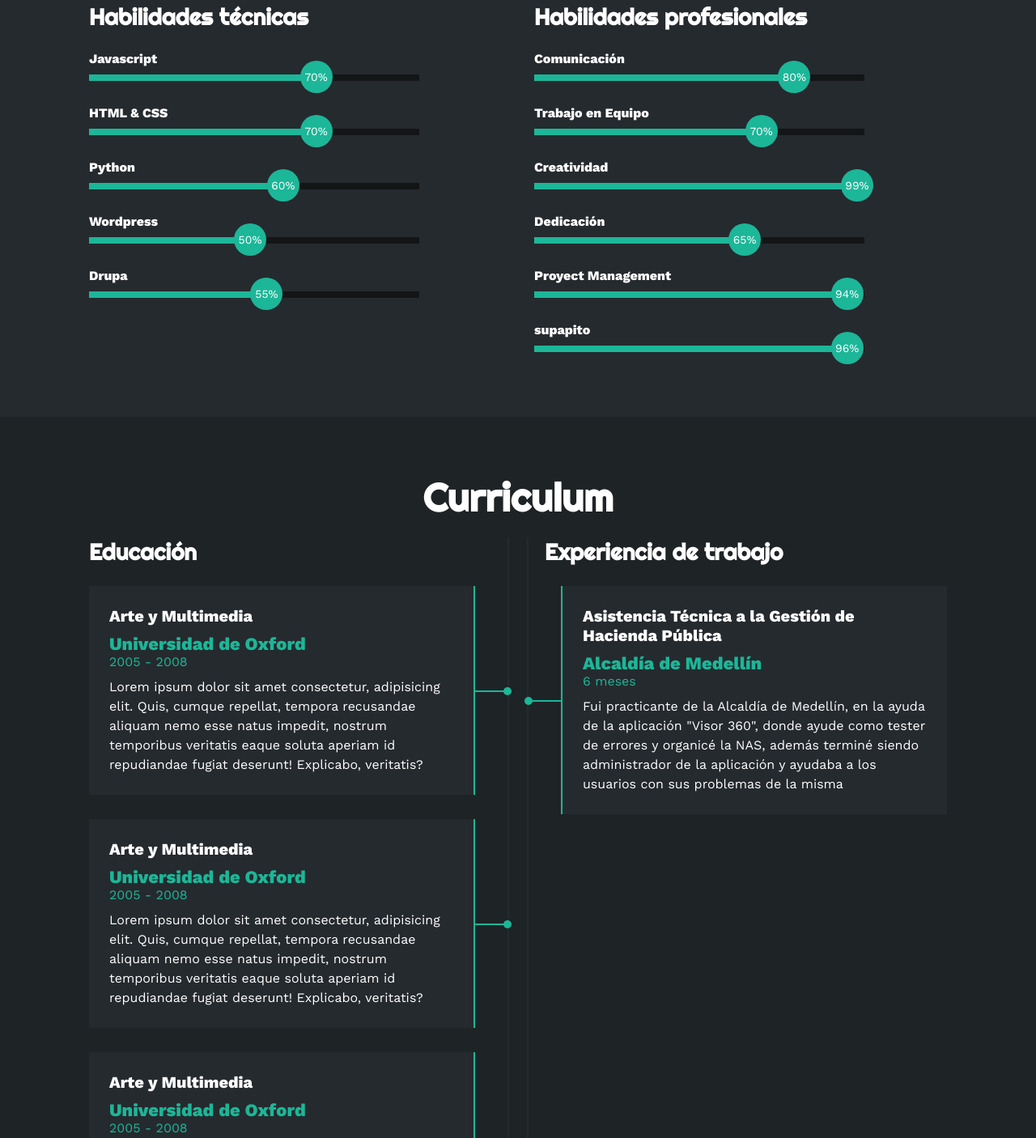
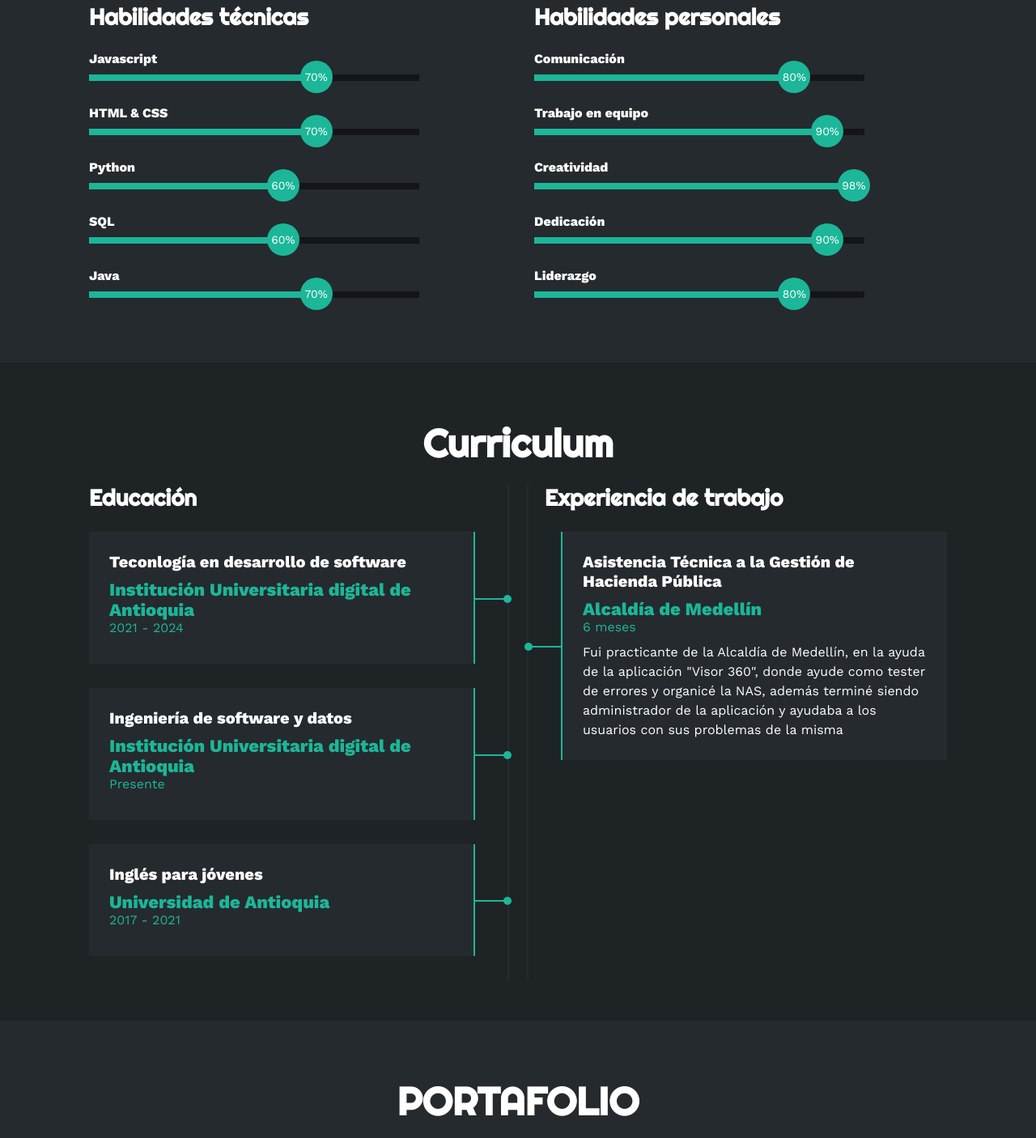
Before and after one commit to Mateo-Lara/Portafolio, a plain HTML site: page index.html in a window 1280 px wide. Shown: the part 1604-3010 px from the top of the page at 81% size. Drawn offline with nearby package versions, Linux system fonts and the light colour scheme.

Commit message:
Versión 2.0

```diff
--- a/estilo.css
+++ b/estilo.css
@@ -318,22 +318,22 @@ html{
     100%{width: 60%;}
 }
 
-.skills .skill .wordpress{
+.skills .skill .SQL{
     width: 0%;
     animation: 2s wordpress forwards;
 }
 @keyframes wordpress {
     0%{width: 0%;}
-    100%{width: 50%;}
+    100%{width: 60%;}
 }
 
-.skills .skill .drupal{
+.skills .skill .java{
     width: 0%;
-    animation: 2s drupal forwards;
+    animation: 2s java forwards;
 }
-@keyframes drupal {
+@keyframes java {
     0%{width: 0%;}
-    100%{width: 55%;}
+    100%{width: 70%;}
 }
 
 .skills .skill .comunicacion{
@@ -351,7 +351,7 @@ html{
 }
 @keyframes trabajo {
     0%{width: 0%;}
-    100%{width: 70%;}
+    100%{width: 90%;}
 }
 
 .skills .skill .creatividad{
@@ -360,7 +360,7 @@ html{
 }
 @keyframes creatividad {
     0%{width: 0%;}
-    100%{width: 99%;}
+    100%{width:98%;}
 }
 
 .skills .skill .dedicacion{
@@ -369,26 +369,16 @@ html{
 }
 @keyframes dedicacion {
     0%{width: 0%;}
-    100%{width: 65%;}
+    100%{width: 90%;}
 }
 
-.skills .skill .proyect{
+.skills .skill .liderazgo{
     width: 0%;
-    animation: 2s proyect forwards;
+    animation: 2s liderazgo forwards;
 }
-@keyframes proyect {
+@keyframes liderazgo {
     0%{width: 0%;}
-    100%{width: 94%;}
-}
-
-/* Ejemplo igual solo es copiar y pegar agregando la clase en java script */
-.skills .skill .supapito{
-    width: 0%;
-    animation: 2s proyect forwards;
-}
-@keyframes proyect {
-    0%{width: 0%;}
-    100%{width: 96%;}
+    100%{width: 80%;}
 }
 /* SECCION CURRICULUM */
 .curriculum{
--- a/index.html
+++ b/index.html
@@ -78,10 +78,6 @@
                             mateo.lara.aristizabal2602@gmail.com
                         </li>
                         <li>
-                            <strong>Website</strong>
-                            www.example.com
-                        </li>
-                        <li>
                             <strong data-section="Datos personales" data-value="Lugar">Lugar</strong>
                             Medellín, Colombia
                         </li>
@@ -142,11 +138,11 @@
     <!-- SECCION SKILLS -->
     <section class="skills" id="skills">
         <div class="contenido-seccion">
-            <h2>Habilidades</h2>
+            <h2 data-section="Habilidades" data-value="Habilidad">Habilidades</h2>
             <div class="fila">
                 <!-- Technical Skill -->
                 <div class="col">
-                    <h3>Habilidades técnicas</h3>
+                    <h3 data-section="Habilidades" data-value="Habilidad Tech">Habilidades técnicas</h3>
                     <div class="skill">
                         <span>Javascript</span>
                         <div class="barra-skill">
@@ -172,27 +168,27 @@
                         </div>
                     </div>
                     <div class="skill">
-                        <span>Wordpress</span>
+                        <span>SQL</span>
                         <div class="barra-skill">
                             <div class="progreso">
-                                <span>50%</span>
+                                <span>60%</span>
                             </div>
                         </div>
                     </div>
                     <div class="skill">
-                        <span>Drupa</span>
+                        <span>Java</span>
                         <div class="barra-skill">
                             <div class="progreso">
-                                <span>55%</span>
+                                <span>70%</span>
                             </div>
                         </div>
                     </div>
                 </div>
                 <!-- Professional Skills -->
                 <div class="col">
-                    <h3>Habilidades profesionales</h3>
+                    <h3 data-section="Habilidades" data-value="Habilidad pro">Habilidades personales</h3>
                     <div class="skill">
-                        <span>Comunicación</span>
+                        <span data-section="Personal" data-value="comu">Comunicación</span>
                         <div class="barra-skill">
                             <div class="progreso">
                                 <span>80%</span>
@@ -200,43 +196,34 @@
                         </div>
                     </div>
                     <div class="skill">
-                        <span>Trabajo en Equipo</span>
+                        <span data-section="Personal" data-value="equipo">Trabajo en equipo</span>
                         <div class="barra-skill">
                             <div class="progreso">
-                                <span>70%</span>
+                                <span>90%</span>
                             </div>
                         </div>
                     </div>
                     <div class="skill">
-                        <span>Creatividad</span>
+                        <span data-section="Personal" data-value="crea">Creatividad</span>
                         <div class="barra-skill">
                             <div class="progreso">
-                                <span>99%</span>
+                                <span>98%</span>
                             </div>
                         </div>
                     </div>
                     <div class="skill">
-                        <span>Dedicación</span>
+                        <span data-section="Personal" data-value="dedica">Dedicación</span>
                         <div class="barra-skill">
                             <div class="progreso">
-                                <span>65%</span>
+                                <span>90%</span>
                             </div>
                         </div>
                     </div>
                     <div class="skill">
-                        <span>Proyect Management</span>
+                        <span data-section="Personal" data-value="lider">Liderazgo</span>
                         <div class="barra-skill">
                             <div class="progreso">
-                                <span>94%</span>
-                            </div>
-                        </div>
-                    </div>
-                    <!--Ejemplo para agregar skill, buscar en el CSS y JS-->
-                    <div class="skill">
-                        <span>supapito</span>
-                        <div class="barra-skill">
-                            <div class="progreso">
-                                <span>96%</span>
+                                <span>80%</span>
                             </div>
                         </div>
                     </div>
@@ -253,28 +240,25 @@
                 <div class="col izquierda">
                     <h3 data-section="Curriculum" data-value="Educacion" >Educación</h3>
                     <div class="item izq">
-                        <h4>Arte y Multimedia</h4>
-                        <span class="casa">Universidad de Oxford</span>
-                        <span class="fecha">2005 - 2008</span>
-                        <p>Lorem ipsum dolor sit amet consectetur, adipisicing elit. Quis, cumque repellat, tempora recusandae aliquam nemo esse natus impedit, nostrum temporibus veritatis eaque soluta aperiam id repudiandae fugiat deserunt! Explicabo, veritatis?</p>
+                        <h4>Teconlogía en desarrollo de software</h4>
+                        <span class="casa">Institución Universitaria digital de Antioquia</span>
+                        <span class="fecha">2021 - 2024</span>
                         <div class="conectori">
                             <div class="circuloi"></div>
                         </div>
                     </div>
                     <div class="item izq">
-                        <h4>Arte y Multimedia</h4>
-                        <span class="casa">Universidad de Oxford</span>
-                        <span class="fecha">2005 - 2008</span>
-                        <p>Lorem ipsum dolor sit amet consectetur, adipisicing elit. Quis, cumque repellat, tempora recusandae aliquam nemo esse natus impedit, nostrum temporibus veritatis eaque soluta aperiam id repudiandae fugiat deserunt! Explicabo, veritatis?</p>
+                        <h4>Ingeniería de software y datos</h4>
+                        <span class="casa">Institución Universitaria digital de Antioquia</span>
+                        <span class="fecha">Presente</span>
                         <div class="conectori">
                             <div class="circuloi"></div>
                         </div>
                     </div>
                     <div class="item izq">
-                        <h4>Arte y Multimedia</h4>
-                        <span class="casa">Universidad de Oxford</span>
-                        <span class="fecha">2005 - 2008</span>
-                        <p>Lorem ipsum dolor sit amet consectetur, adipisicing elit. Quis, cumque repellat, tempora recusandae aliquam nemo esse natus impedit, nostrum temporibus veritatis eaque soluta aperiam id repudiandae fugiat deserunt! Explicabo, veritatis?</p>
+                        <h4>Inglés para jóvenes</h4>
+                        <span class="casa">Universidad de Antioquia</span>
+                        <span class="fecha">2017 - 2021</span>
                         <div class="conectori">
                             <div class="circuloi"></div>
                         </div>
@@ -300,7 +284,7 @@
     <!-- SECCION PORTFOLIO -->
     <section id="portfolio" class="portfolio">
         <div class="contenido-seccion">
-            <h2>PORTAFOLIO</h2>
+            <h2 data-section="Navegacion" data-value="Portafolio">PORTAFOLIO</h2>
             <div class="galeria">
                 <div class="proyecto">
                     <img src="img/p1.jpg" alt="">
--- a/script.js
+++ b/script.js
@@ -96,15 +96,13 @@ function efectoHabilidades() {
         habilidades[0].classList.add("javascript");
         habilidades[1].classList.add("htmlcss");
         habilidades[2].classList.add("python");
-        habilidades[3].classList.add("wordpress");
-        habilidades[4].classList.add("drupal");
+        habilidades[3].classList.add("SQL");
+        habilidades[4].classList.add("java");
         habilidades[5].classList.add("comunicacion");
         habilidades[6].classList.add("trabajo");
         habilidades[7].classList.add("creatividad");
         habilidades[8].classList.add("dedicacion");
-        habilidades[9].classList.add("proyect");
-        // Agregar la habilidad y el nombre de la clase en el CSS
-        habilidades[10].classList.add("supapito");
+        habilidades[9].classList.add("liderazgo");
     }
 }
 
```
Also changed, not shown: languages/en.json (+10 -3 lines), languages/es.json (+12 -2 lines), 2 other files.
